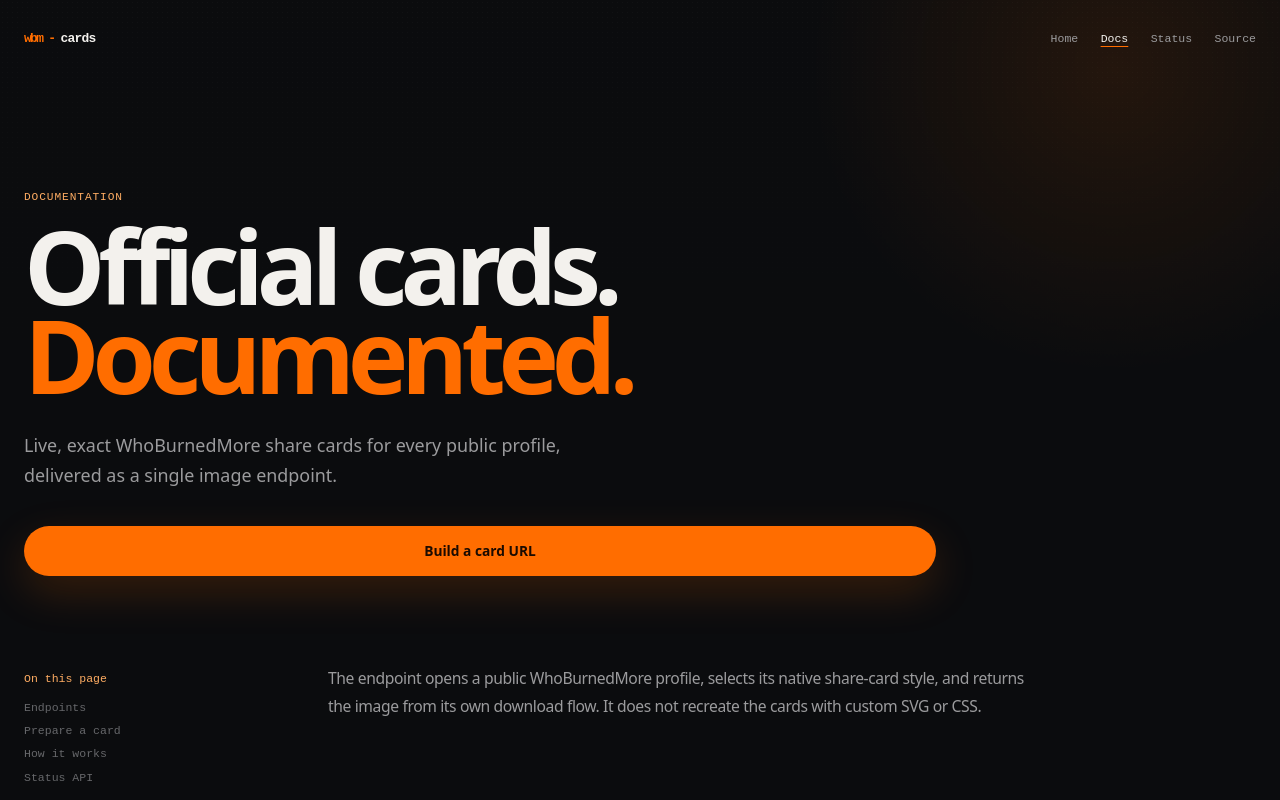
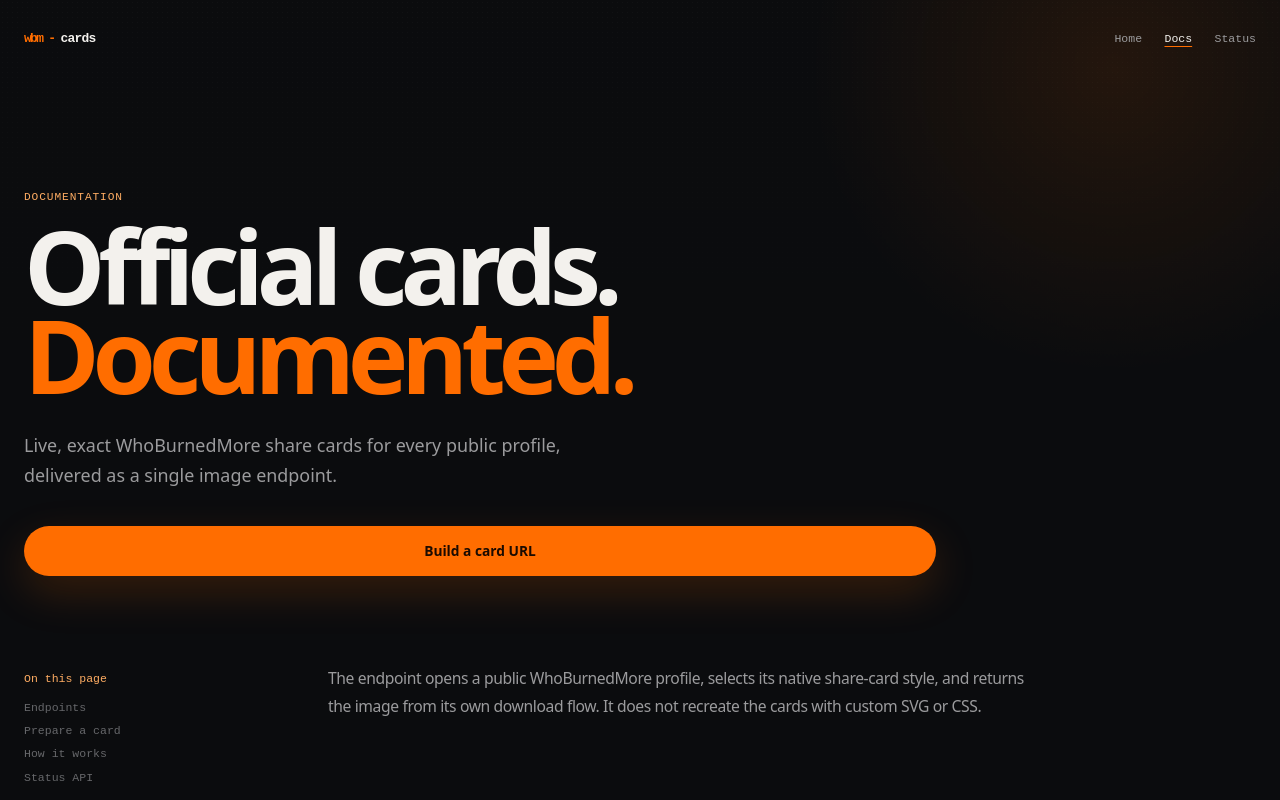
Before and after one commit to utkarsh-wadalkar/whoburnedmore-endpoint, a Next.js app: page /docs in a window 1280 px wide. Shown: the top 800 px of the page. Built offline with nearby package versions, Linux system fonts and the light colour scheme.

Commit message:
3rd pages text updated

```diff
--- a/app/docs/page.tsx
+++ b/app/docs/page.tsx
@@ -29,7 +29,6 @@
             Docs
           </a>
           <a href="/status">Status</a>
-          <a href="https://github.com/utkarsh-wadalkar/whoburnedmore-endpoint">Source</a>
         </nav>
       </header>
 
--- a/app/status/page.tsx
+++ b/app/status/page.tsx
@@ -46,7 +46,6 @@
           <a aria-current="page" href="/status">
             Status
           </a>
-          <a href="https://github.com/utkarsh-wadalkar/whoburnedmore-endpoint">Source</a>
         </nav>
       </header>
 
```
